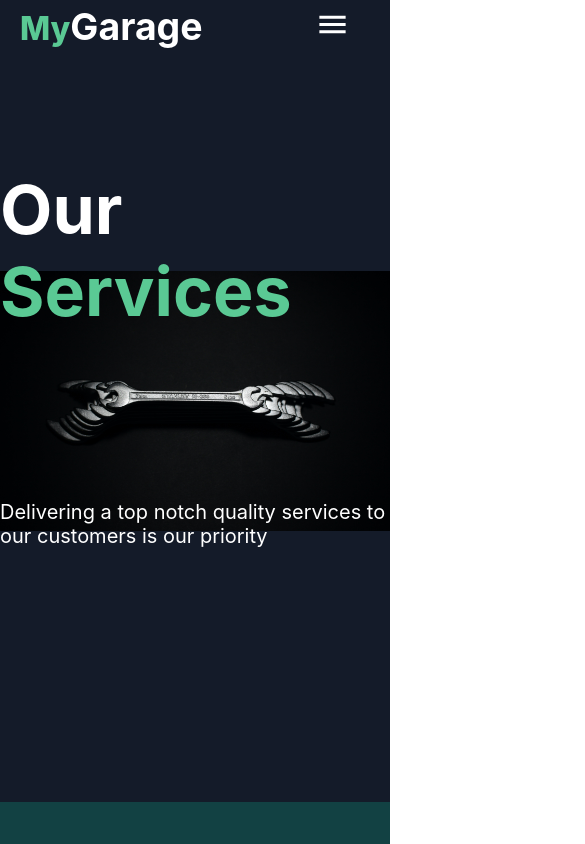
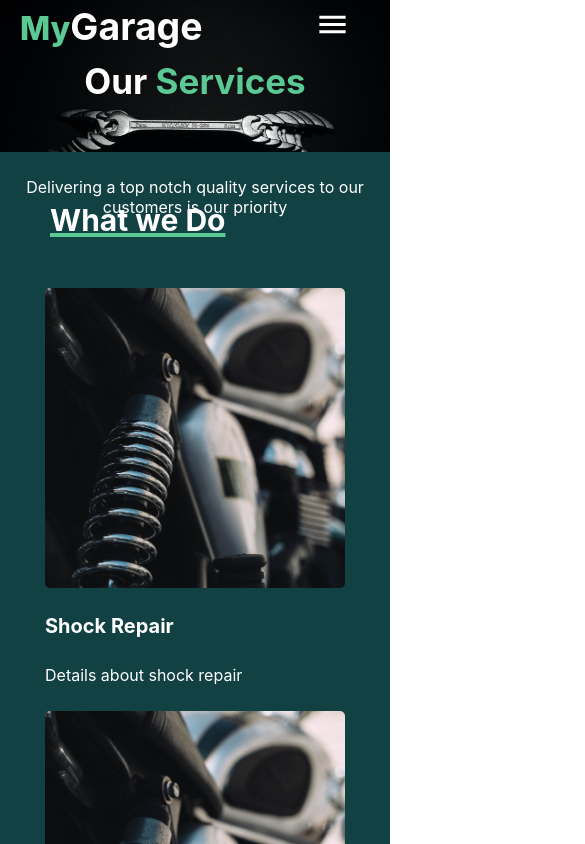
Before and after one commit to ReinhardyOdhiambo/MyGarage, a React (Create React App) app: page /services in a window 390 px wide. Shown: the top 844 px of the page, 585 px wide, since content can reach past the window. Built offline with nearby package versions, Linux system fonts and the light colour scheme.

Commit message:
responsive

```diff
--- a/src/components/Header.css
+++ b/src/components/Header.css
@@ -106,9 +106,9 @@ display:none ;
     .r-nav{
 
         width: 100%;
-        height: 200px;
+        height: 120px;
         background-color: #124143;
-        margin-top: 190px;
+        margin-top: 110px;
         margin-right: 300px;
         position: absolute;
         display: block;
@@ -118,7 +118,8 @@ display:none ;
     .r-items{
         padding: 15px;
     }
-    .r-items>h3{
+    .r-links{
+        text-align: center;
         font-size: 18px;
         font-family: Georgia, 'Times New Roman', Times, serif;
         font-weight: 300;
--- a/src/components/Header.js
+++ b/src/components/Header.js
@@ -27,13 +27,13 @@ const Header = () => {
         {show ? (
           <div className="r-nav">
             <div className="r-items">
-              <h3>Home</h3>
+            <Link to='/services' className="r-links">Home</Link>
               <Divider />
-              <h3>Services</h3>
+              <Link to='/services'className="r-links">Services</Link>
               <Divider />
-              <h3>About Us</h3>
+              <Link to='/services'className="r-links">About Us</Link>
               <Divider />
-              <h3>Contact</h3>
+              <Link to='/services'className="r-links">Contact</Link>
               <Divider />
             </div>
           </div>
--- a/src/components/Services.css
+++ b/src/components/Services.css
@@ -37,6 +37,9 @@
 .servicearea>h3{
     font-size: 50px;
     margin: 50px;
+    text-decoration: underline;
+    text-decoration-color: #5ac994;
+    text-decoration-thickness:4px ;
 }
 .servicelist{
     display: grid;
@@ -67,3 +70,79 @@
     flex-direction: row-reverse;
 
 }
+@media only  screen and ( max-width:600px ),(min-height:1920px){
+
+
+
+.topbanner{
+    display: flex;
+    align-items: center;
+    flex-direction: column;
+    color: white;
+    background-image:url('../assets/images/service.jpg');
+    background-repeat:no-repeat;
+    background-position:top;
+    background-size:contain;
+
+
+
+}
+.bannertitle{
+
+font-size: 35px;
+margin-top: -40px;
+
+}
+.spancolor{
+color: #5ac994;
+}
+.bannerdesc{
+font-size: 16px;
+margin-top: 40px;
+text-align: center;
+
+}
+.servicearea{
+display: flex;
+flex-direction: column;
+align-items: start;
+color: white;
+background-color: #124143;
+background-attachment: fixed;
+margin-top:-650px;
+
+}
+.servicearea>h3{
+font-size: 30px;
+margin: 50px;
+text-align: center;
+}
+.servicelist{
+display: flex;
+flex-direction: column;
+grid-gap: 10px;
+margin-left: 45px;
+}
+.servicecard1{
+display: flex;
+flex-direction: column;
+justify-content: space-between;
+
+}
+.servicecard>h4{
+font-size: 20px;
+}
+.imagecard{
+object-fit: cover;
+width: 300px;
+height: 300px;
+border-radius: 5px;
+
+
+
+}
+
+
+
+
+}
```
